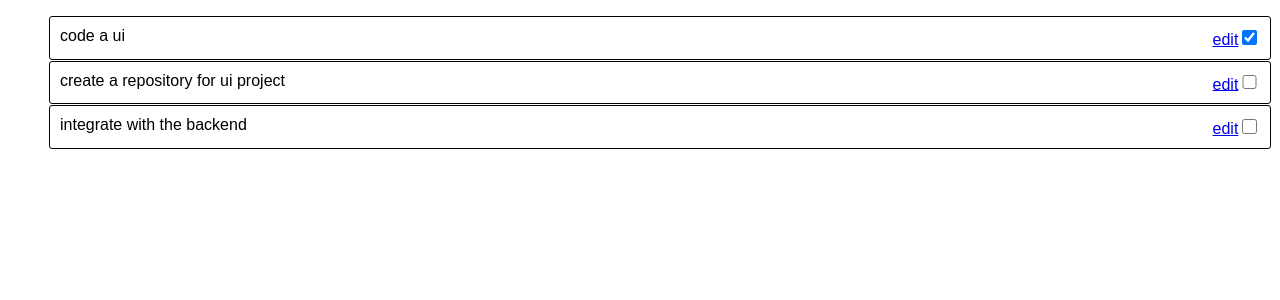
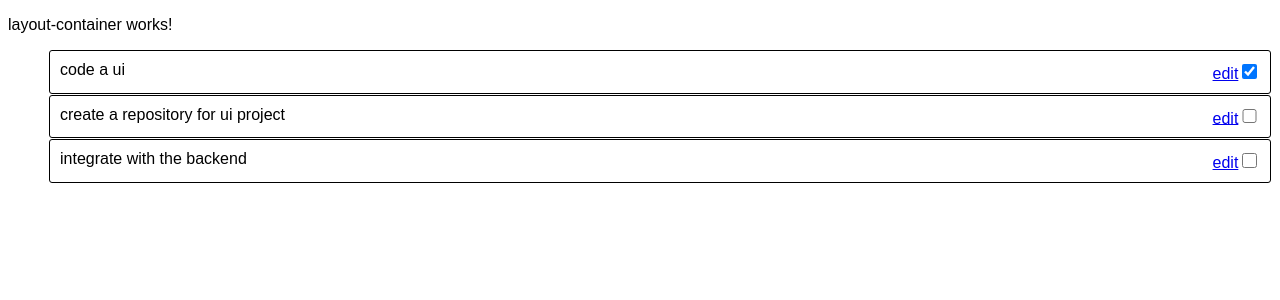
Before and after one commit to rajputd/questlog-ui, an Angular app: page /questlog in a window 1280 px wide. Shown: the top 300 px of the page. Built offline with nearby package versions, Linux system fonts and the light colour scheme.

Commit message:
Create layout component for future navbar

```diff
--- a/src/app/app.module.ts
+++ b/src/app/app.module.ts
@@ -8,6 +8,7 @@ import { QuestComponent } from './questlog/quest/quest.component';
 import { TruncatePipe } from './pipes/truncate.pipe';
 import { ListItemComponent } from './questlog/list-item/list-item.component';
 import { FormsModule } from '@angular/forms';
+import { LayoutContainerComponent } from './layout-container/layout-container.component';
 
 @NgModule({
   declarations: [
@@ -16,6 +17,7 @@ import { FormsModule } from '@angular/forms';
     QuestComponent,
     TruncatePipe,
     ListItemComponent,
+    LayoutContainerComponent,
   ],
   imports: [
     BrowserModule,
--- /dev/null
+++ b/src/app/layout-container/layout-container.component.html
@@ -0,0 +1,2 @@
+<p>layout-container works!</p>
+<ng-content></ng-content>
--- /dev/null
+++ b/src/app/layout-container/layout-container.component.ts
@@ -0,0 +1,15 @@
+import { Component, OnInit } from '@angular/core';
+
+@Component({
+  selector: 'app-layout-container',
+  templateUrl: './layout-container.component.html',
+  styleUrls: ['./layout-container.component.scss']
+})
+export class LayoutContainerComponent implements OnInit {
+
+  constructor() { }
+
+  ngOnInit(): void {
+  }
+
+}
--- a/src/app/questlog/quest/quest.component.html
+++ b/src/app/questlog/quest/quest.component.html
@@ -1,3 +1,4 @@
+<app-layout-container>
   <div>
     <div class="form-group">
       <label>Name</label>
@@ -15,3 +16,4 @@
       <button (click)="saveChanges()">Save</button>
     </div>
   </div>
+</app-layout-container>
--- a/src/app/questlog/questlog.component.html
+++ b/src/app/questlog/questlog.component.html
@@ -1,5 +1,7 @@
-<ul class="no-bullets">
-  <li *ngFor="let quest of quests">
-    <app-list-item [quest]=quest (completionEvent)="updateCompletionStatus(quest.id, $event)"></app-list-item>
-  </li>
-</ul>
+<app-layout-container>
+  <ul class="no-bullets">
+    <li *ngFor="let quest of quests">
+      <app-list-item [quest]=quest (completionEvent)="updateCompletionStatus(quest.id, $event)"></app-list-item>
+    </li>
+  </ul>
+</app-layout-container>
```
Also changed, not shown: src/app/layout-container/layout-container.component.scss (added), 1 other file (tests, documents, lock files or other folders). Lines whose indentation alone changed are shown as unchanged.
